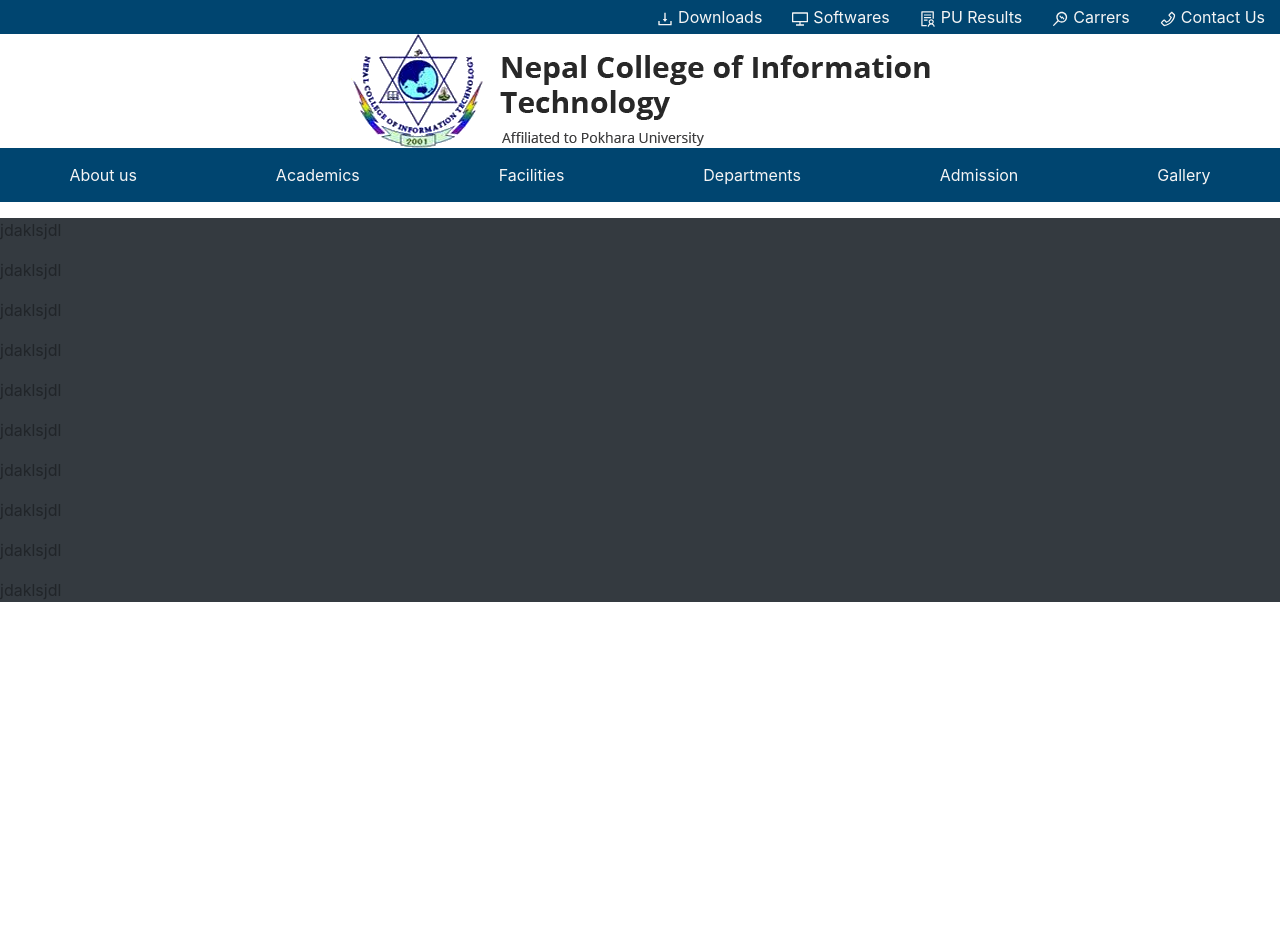
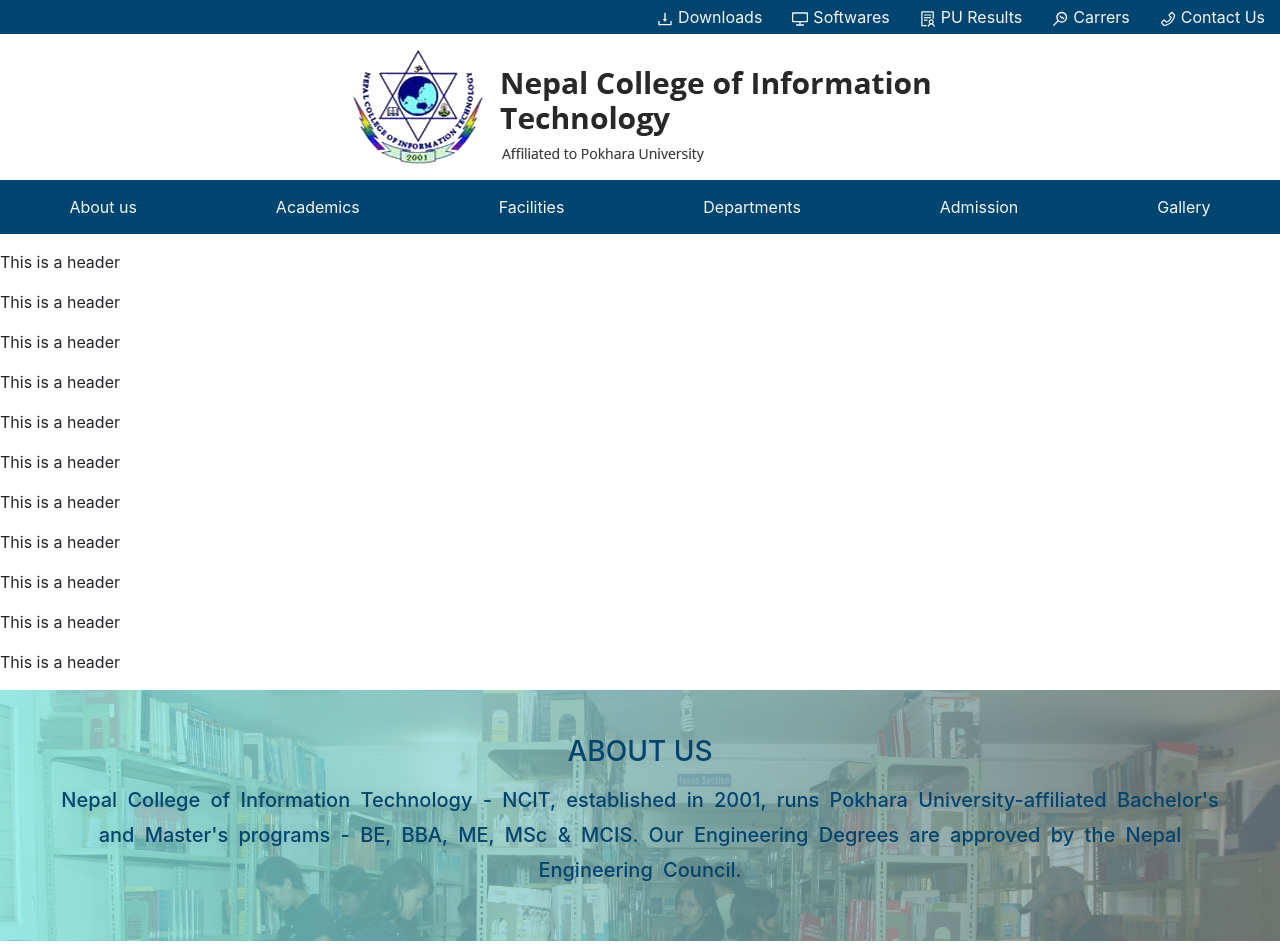
Before and after one commit to Sandip-Z/school, a React (Create React App) app: page / in a window 1280 px wide. Shown: the top 944 px of the page. Before the commit the page ends 800 px from the top, so only its background shows below. Built offline with nearby package versions, Linux system fonts and the light colour scheme.

Commit message:
[add] parallax

```diff
--- /dev/null
+++ b/src/Components/LandingPage/Header.js
@@ -0,0 +1,21 @@
+import React from "react";
+
+const Header = () => {
+  return (
+    <div className="header">
+      <p>This is a header</p>
+      <p>This is a header</p>
+      <p>This is a header</p>
+      <p>This is a header</p>
+      <p>This is a header</p>
+      <p>This is a header</p>
+      <p>This is a header</p>
+      <p>This is a header</p>
+      <p>This is a header</p>
+      <p>This is a header</p>
+      <p>This is a header</p>
+    </div>
+  );
+};
+
+export default Header;
--- a/src/Components/LandingPage/Navbar.js
+++ b/src/Components/LandingPage/Navbar.js
@@ -40,7 +40,7 @@
   };
   return (
     <div>
-      <div className="d-flex justify-content-center">
+      <div className="d-flex justify-content-center p-3">
         <img
           src={logo}
           alt="Nepal College of Information Technology"
--- /dev/null
+++ b/src/Components/LandingPage/Parallax.js
@@ -0,0 +1,20 @@
+import React from "react";
+
+const Parallax = ({ background, text, buttonText, heading }) => {
+  return (
+    <div
+      className="d-flex justify-content-center align-items-center parallax p-5"
+      style={{
+        backgroundImage: `linear-gradient(to right, rgba(129, 253, 253, 0.67), rgba(118, 131, 136, 0.72)),url('${background}')`,
+      }}
+    >
+      <div>
+        <h3>{heading || "About us"}</h3>
+        <h5>{text}</h5>
+        {buttonText}
+      </div>
+    </div>
+  );
+};
+
+export default Parallax;
--- a/src/Pages/LandingPage/index.js
+++ b/src/Pages/LandingPage/index.js
@@ -1,24 +1,22 @@
 import React from "react";
 import TopNav from "../../Components/LandingPage/TopNav";
 import Navbar from "../../Components/LandingPage/Navbar";
+import Header from "../../Components/LandingPage/Header";
+import Parallax from "../../Components/LandingPage/Parallax";
+import parallaxBackground from "../../Asset/1456917096_Libraries.jpg";
 
 const LandingPage = () => {
   return (
     <>
       <TopNav />
       <Navbar />
-      <div className="h-50 bg-dark">
-        <p>jdaklsjdl</p>
-        <p>jdaklsjdl</p>
-        <p>jdaklsjdl</p>
-        <p>jdaklsjdl</p>
-        <p>jdaklsjdl</p>
-        <p>jdaklsjdl</p>
-        <p>jdaklsjdl</p>
-        <p>jdaklsjdl</p>
-        <p>jdaklsjdl</p>
-        <p>jdaklsjdl</p>
-      </div>
+      <Header />
+      <Parallax
+        background={parallaxBackground}
+        text="Nepal College of Information Technology - NCIT, established in 2001, runs Pokhara University-affiliated Bachelor's and Master's programs - BE, BBA, ME, MSc & MCIS. Our Engineering Degrees are approved by the Nepal Engineering Council. "
+        buttonText=""
+      />
+      <Header />
     </>
   );
 };
--- a/src/index.css
+++ b/src/index.css
@@ -65,3 +65,20 @@
         .mainNav__description ul li a:link,
         .mainNav__description ul li a:visited {
           color: white; }
+
+.parallax {
+  height: 251px;
+  background-size: cover;
+  background-attachment: fixed; }
+  .parallax h3 {
+    text-align: center;
+    margin-bottom: 15px;
+    text-transform: uppercase;
+    color: #004570;
+    text-shadow: 0px 1px 9px rgba(150, 150, 150, 0.35); }
+  .parallax h5 {
+    word-spacing: 5px;
+    line-height: 35px;
+    text-align: center;
+    color: #004570;
+    text-shadow: 0px 1px 9px rgba(150, 150, 150, 0.35); }
--- a/src/sass/abstracts/_variables.scss
+++ b/src/sass/abstracts/_variables.scss
@@ -1,3 +1,5 @@
 $topNav-background: #004570;
 
 $color-white: whitesmoke;
+$color-grey: rgb(92, 92, 92);
+$color-skyblue: rgb(3, 189, 251);
--- /dev/null
+++ b/src/sass/components/_parallax.scss
@@ -0,0 +1,24 @@
+.parallax {
+  height: 251px;
+  //   border: 1px solid red;
+  background-size: cover;
+  background-attachment: fixed;
+  //   clip-path: polygon(3% 0, 100% 0%, 97% 100%, 0% 100%);
+
+  h3 {
+    text-align: center;
+    margin-bottom: 15px;
+    text-transform: uppercase;
+    color: $topNav-background;
+    text-shadow: 0px 1px 9px rgba(150, 150, 150, 0.35);
+  }
+
+  h5 {
+    word-spacing: 5px;
+    line-height: 35px;
+    text-align: center;
+    // color: invert($color-skyblue);
+    color: $topNav-background;
+    text-shadow: 0px 1px 9px rgba(150, 150, 150, 0.35);
+  }
+}
--- a/src/sass/main.scss
+++ b/src/sass/main.scss
@@ -3,3 +3,4 @@
 
 @import "components/topNav";
 @import "components/mainNav";
+@import "components/parallax";
```
Also changed, not shown: src/Asset/1456917096_Libraries.jpg (added).
